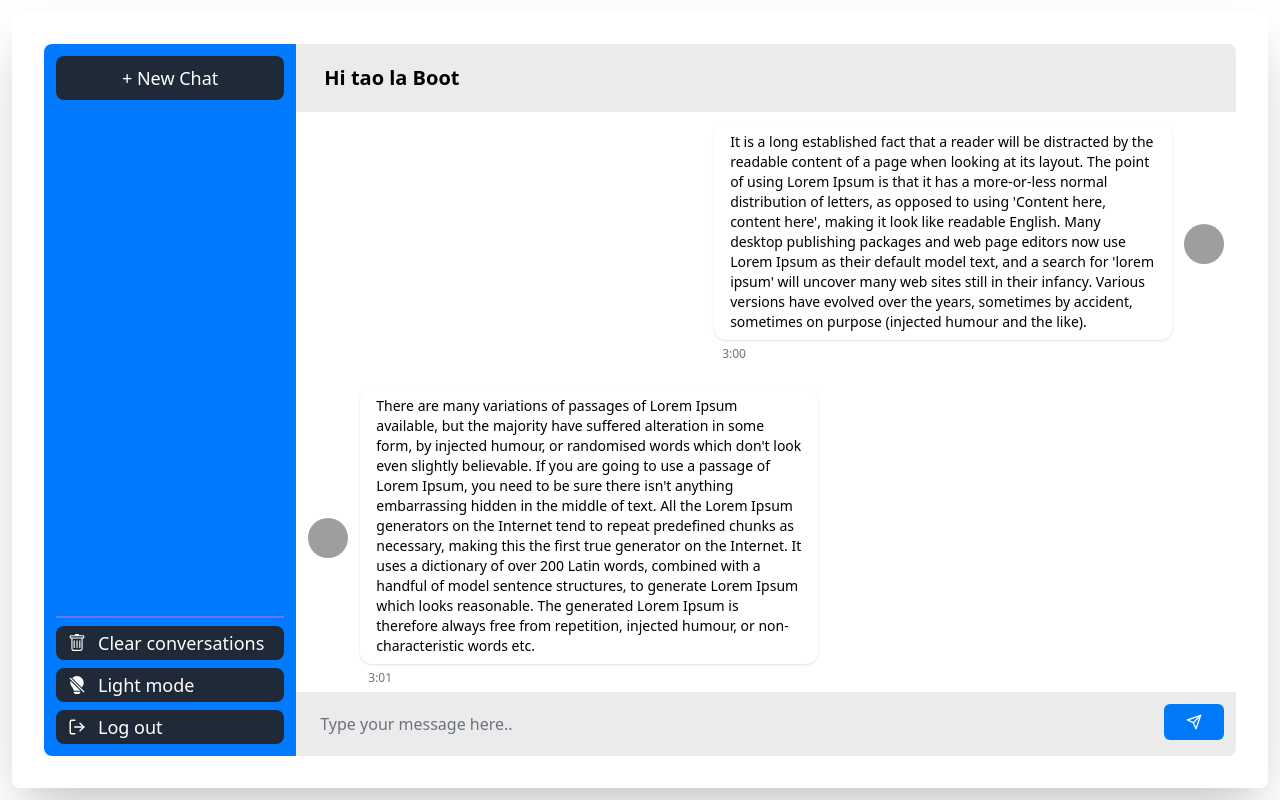
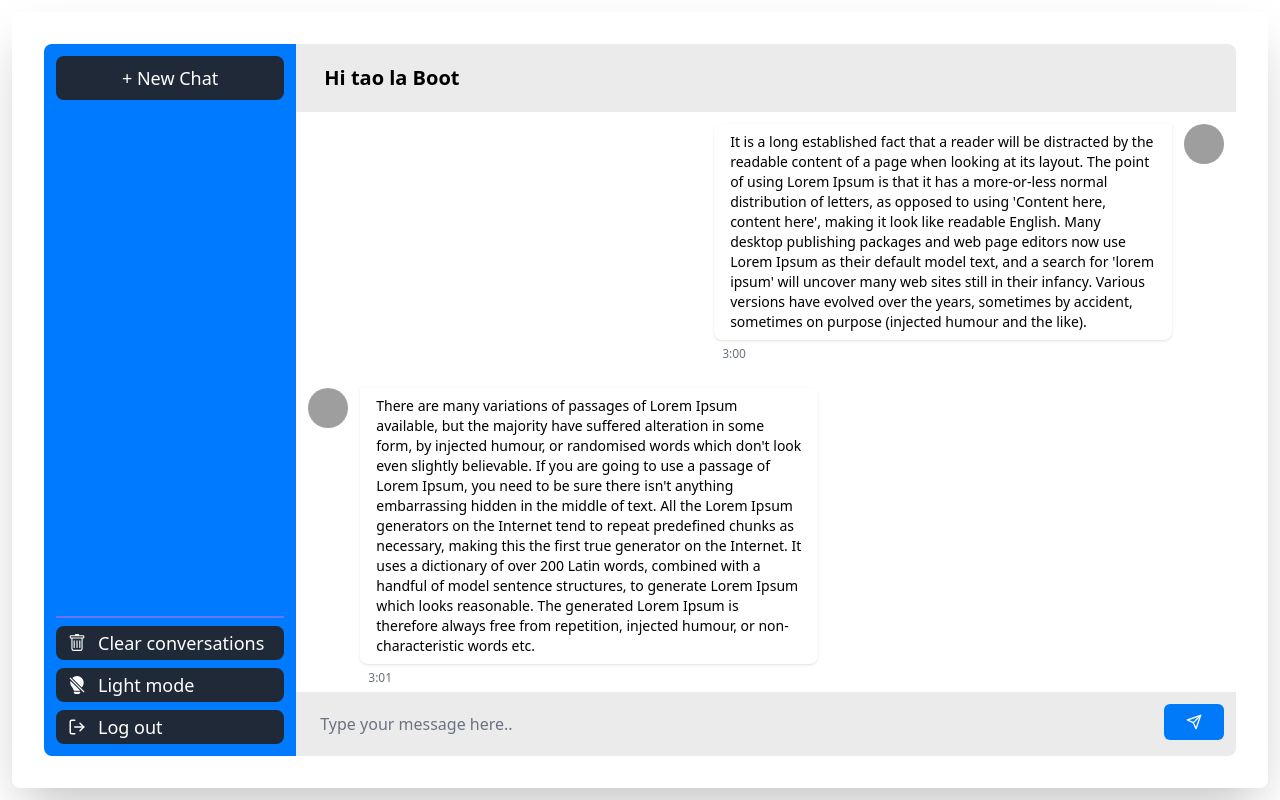
Before and after one commit to thomas-tang-2304/myChatGPT, a Next.js app: page / in a window 1280 px wide. Built offline with nearby package versions, Linux system fonts and the light colour scheme; grey boxes are pictures that could not be loaded.

Commit message:
update UI Content Message Componnent

```diff
--- a/src/components/ChatBody/ChatContent/chatContent.tsx
+++ b/src/components/ChatBody/ChatContent/chatContent.tsx
@@ -5,7 +5,7 @@ type Props = {};
 
 const ChatContent = (props: Props) => {
   return (
-    <div className="w-full h-full overflow-scroll">
+    <div className="w-full h-full overflow-y-scroll">
       <Message
         variant="user"
         urlAvatar="https://images.unsplash.com/photo-1675710512122-435d73e05dad?ixlib=rb-4.0.3&ixid=MnwxMjA3fDB8MHxwaG90by1wYWdlfHx8fGVufDB8fHx8&auto=format&fit=crop&w=770&q=80"
--- a/src/components/Message/Message.tsx
+++ b/src/components/Message/Message.tsx
@@ -1,11 +1,5 @@
 import React from 'react';
-import styled from 'styled-components';
 import clsx from 'clsx';
-
-// interface ButtonProps {
-//     onChange?(): void
-//     color?: string
-// }
 
 type Message = {
   variant?: 'bot' | 'user';
@@ -32,7 +26,7 @@ export const Message: React.FC<Message> = ({
     >
       <div
         className={clsx(
-          'flex flex-row items-center',
+          'flex flex-row items-start',
           variant === 'bot' ? null : 'flex-row-reverse',
           className,
         )}
@@ -49,8 +43,10 @@ export const Message: React.FC<Message> = ({
         >
           <div
             className={clsx(
-              'relative text-sm bg-white py-2 px-4 shadow rounded-xl',
-              variant === 'bot' ? 'bg-white' : 'bg-indigo-100',
+              'relative text-sm bg-white py-2 px-4 shadow',
+              variant === 'bot'
+                ? 'bg-white rounded-r-lg rounded-bl-lg'
+                : 'bg-indigo-100 rounded-l-lg rounded-br-lg',
             )}
           >
             {contentMessage}
```
